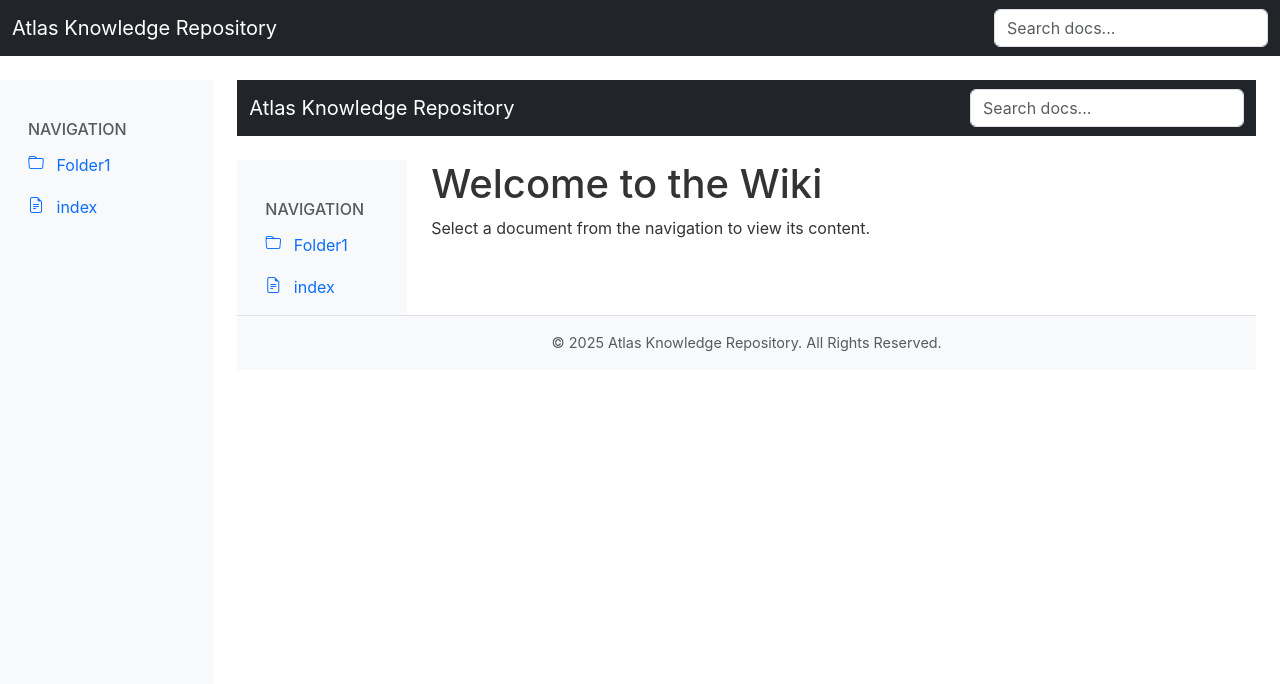
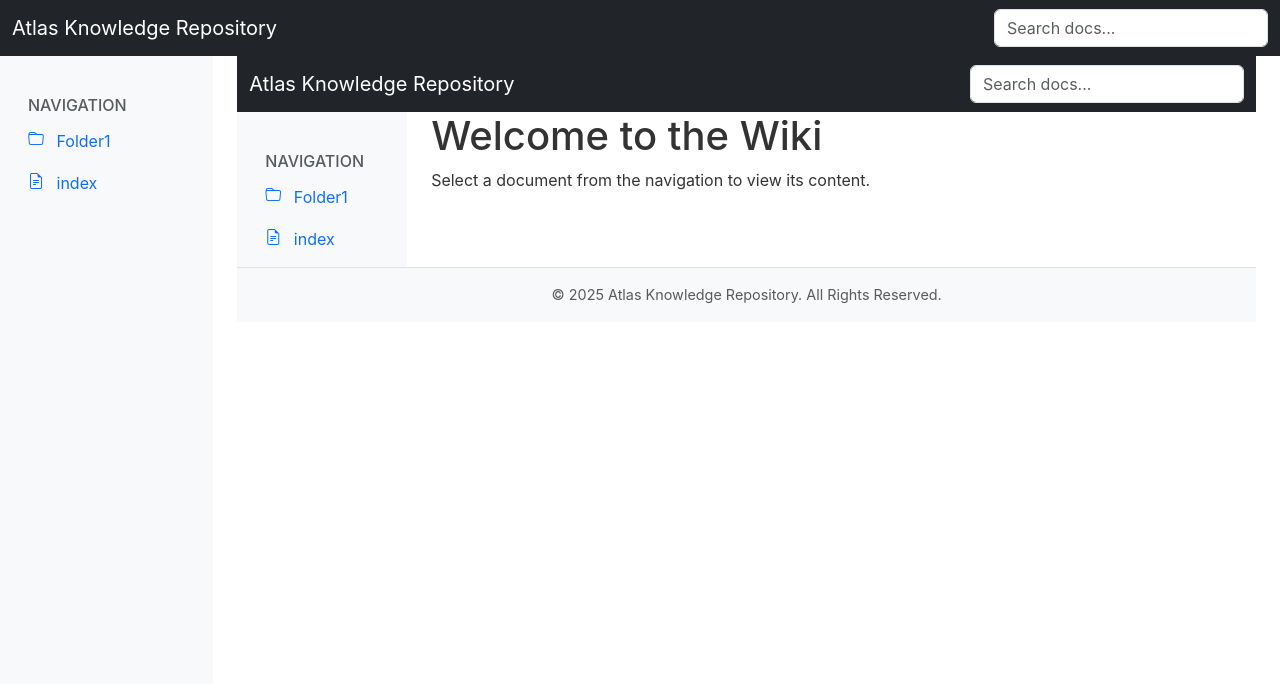
Before and after one commit to StephenBooysen/gemini-cli, a Node server app: template views/layout.ejs in a window 1280 px wide. Shown: the top 684 px of the page. Run offline with Node 20, Linux system fonts and the light colour scheme; the template is opened without the code that fills it, so the values that code supplies are empty; some libraries are stand-ins or nearby versions.

Commit message:
Fix: Remove bottom margin from header to eliminate gap
Removes the `mb-4` Bootstrap utility class from the `<header>` element in `views/layout.ejs`.
This change eliminates the unnecessary white space between the header and the main content area, allowing the left navigation and content panes to sit directly below the header.

```diff
--- a/views/layout.ejs
+++ b/views/layout.ejs
@@ -13,7 +13,7 @@
 <body>
     <%# Bootstrap JS and Popper.js will be added at the end of the body %>
 
-    <header class="navbar navbar-expand-lg navbar-dark bg-dark mb-4">
+    <header class="navbar navbar-expand-lg navbar-dark bg-dark">
         <div class="container-fluid">
             <a class="navbar-brand" href="/">Atlas Knowledge Repository</a>
             <button class="navbar-toggler" type="button" data-bs-toggle="collapse" data-bs-target="#navbarNavSearch" aria-controls="navbarNavSearch" aria-expanded="false" aria-label="Toggle navigation">
```
